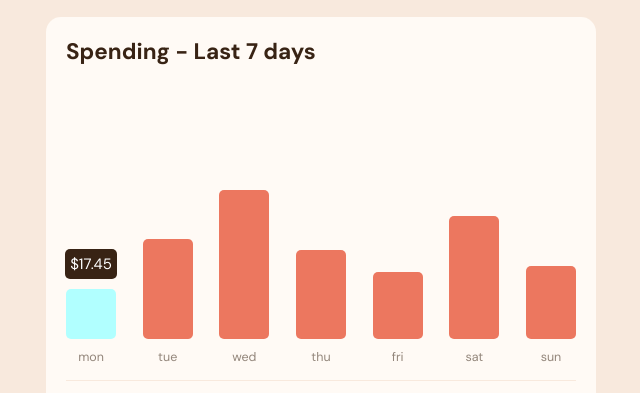
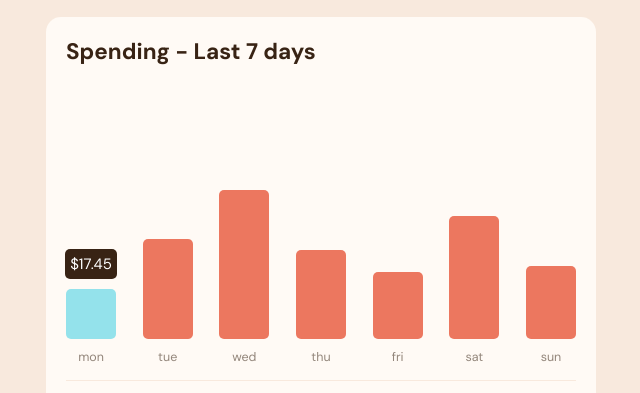
Before and after one commit to matibox/expenses-chart-component, a plain HTML site: page index.html in a window 1280 px wide. In both pictures the pointer is over the element 410 px from the left and 533 px from the top of the page. Shown: the part 220-613 px from the top of the page, without its empty margins (319-959 px from the left). Drawn offline with Linux system fonts and the light colour scheme.

Commit message:
Adjusted brightness on hover

```diff
--- a/styles.css
+++ b/styles.css
@@ -140,7 +140,7 @@ body {
 }
 
 .tower:hover {
-    filter: brightness(1.5);
+    filter: brightness(1.25);
 }
 
 .tower:hover + .day-spending {
```
